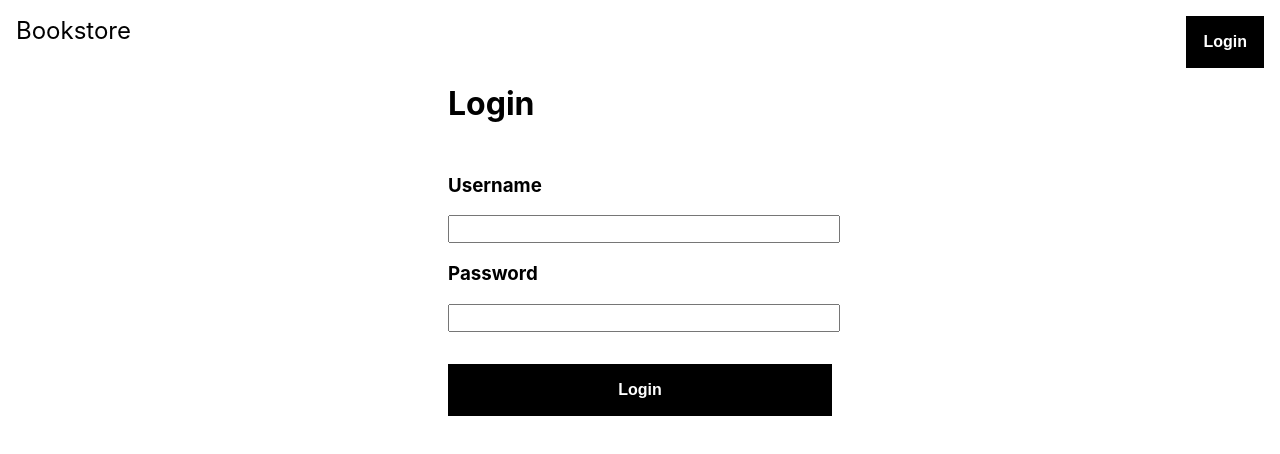
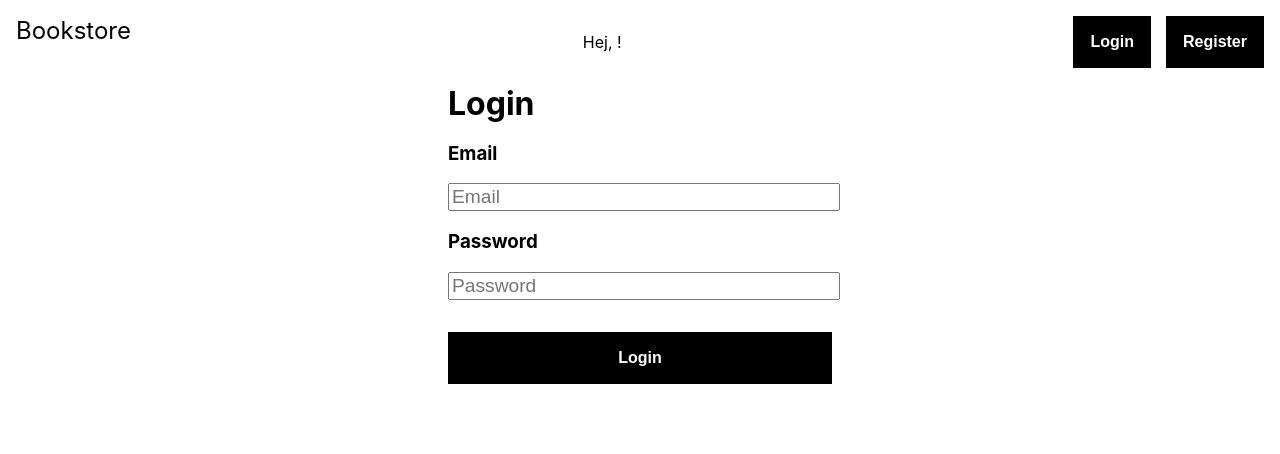
Before and after one commit to JAVAGBG22/book-client, a React (Create React App) app: page /login in a window 1280 px wide. Shown: the top 454 px of the page. Built offline with nearby package versions, Linux system fonts and the light colour scheme.

Commit message:
fixed register login

```diff
--- a/src/App.js
+++ b/src/App.js
@@ -1,6 +1,7 @@
 import "./App.css";
 import { BrowserRouter, Routes, Route } from "react-router-dom";
 import Landing from "./components/Landing";
+import Register from "./components/Register";
 import Login from "./components/Login";
 import BookPage from "./components/BookPage";
 import Header from "./components/Header";
@@ -11,6 +12,7 @@ function App() {
       <Header />
       <Routes>
         <Route path="/" element={<Landing />}></Route>
+        <Route path="/register" element={<Register />}></Route>
         <Route path="/login" element={<Login />}></Route>
         <Route path="/:pageId" element={<BookPage />}></Route>
       </Routes>
--- a/src/components/Header.js
+++ b/src/components/Header.js
@@ -1,13 +1,31 @@
 import { Link } from "react-router-dom";
+import { useState, useEffect } from "react";
 import "../styles/Header.css";
 
 const Header = () => {
+  const [name, setName] = useState("");
+
+  useEffect(() => {
+    getName();
+  }, []);
+
+  const getName = () => {
+    const userName = JSON.parse(localStorage.getItem("user"));
+    setName(userName);
+  };
+
   return (
     <header>
       <Link to="/">Bookstore</Link>
-      <Link to="/Login">
-        <button>Login</button>
-      </Link>
+      <p>Hej, {name}!</p>
+      <div>
+        <Link to="/login" style={{ marginRight: "15px" }}>
+          <button>Login</button>
+        </Link>
+        <Link to="/register">
+          <button>Register</button>
+        </Link>
+      </div>
     </header>
   );
 };
--- a/src/components/Login.js
+++ b/src/components/Login.js
@@ -1,47 +1,73 @@
-import { useState, useEffect } from "react";
+import { useState } from "react";
+import { useNavigate } from "react-router-dom";
+import axios from "axios";
 import "../styles/Login.css";
 
 const Login = () => {
-  const [user, setUser] = useState({
-    name: "",
-    email: "",
-    password: "",
-  });
+  const [email, setEmail] = useState("");
+  const [password, setPassword] = useState("");
 
-  const handleChange = (e) => {
-    const name = e.target.name;
-    const value = e.target.value;
-
-    setUser({ ...user, [name]: value });
-  };
+  const navigate = useNavigate();
 
   const checkEmail = (users) => {
-    const u = users.find((u) => u.email === user.email);
-    if (u.email === user.email) return user;
+    const user = users.find(
+      (user) => user.email === email && user.password === password
+    );
     console.log(user);
+    if (user.email === email && user.password === password) return user;
   };
 
   const handleSubmit = async (e) => {
     e.preventDefault();
-    console.log(user);
+
+    if (email === "" || password === "") {
+      alert("All fields are required!");
+    }
+
+    const user = await axios
+      .get(`${process.env.REACT_APP_API}user/all`)
+      .then((res) => checkEmail(res.data, email))
+      .catch((error) => {
+        console.log(error);
+      });
+
+    if (user.email === email && user.password === password) {
+      // om login success ska vi spara user i localstorage
+      localStorage.setItem("user", JSON.stringify(user.name));
+      navigate("/");
+    }
+    setEmail("");
+    setPassword("");
   };
-
-  useEffect(() => {});
 
   return (
     <div className="login-container">
+      <form>
         <h1>Login</h1>
         <div>
           <label>
-          <h3>Username</h3>
-          <input type="text" />
+            <h3>Email</h3>
+            <input
+              type="text"
+              placeholder="Email"
+              value={email}
+              onChange={(e) => setEmail(e.target.value)}
+            />
           </label>
           <label>
             <h3>Password</h3>
-          <input type="text" />
+            <input
+              type="password"
+              placeholder="Password"
+              value={password}
+              onChange={(e) => setPassword(e.target.value)}
+            />
           </label>
         </div>
-      <button>Login</button>
+      </form>
+      <button type="submit" onClick={handleSubmit}>
+        Login
+      </button>
     </div>
   );
 };
--- /dev/null
+++ b/src/components/Register.js
@@ -0,0 +1,76 @@
+import { useState } from "react";
+import axios from "axios";
+import "../styles/Login.css";
+
+const Register = () => {
+  const [user, setUser] = useState({
+    name: "",
+    email: "",
+    password: "",
+  });
+
+  const handleChange = (e) => {
+    const name = e.target.name;
+    const value = e.target.value;
+
+    setUser({ ...user, [name]: value });
+  };
+
+  const handleSubmit = async (e) => {
+    e.preventDefault();
+
+    axios
+      .post(`${process.env.REACT_APP_API}user/register`, user)
+      .then(alert("User created!"));
+
+    setUser({
+      name: "",
+      email: "",
+      password: "",
+    });
+  };
+  return (
+    <div className="login-container">
+      <form>
+        <h1>Register</h1>
+        <div>
+          <label>
+            <h3>Username</h3>
+            <input
+              type="text"
+              placeholder="Name"
+              name="name"
+              value={user.name}
+              onChange={handleChange}
+            />
+          </label>
+          <label>
+            <h3>Email</h3>
+            <input
+              type="text"
+              placeholder="Email"
+              name="email"
+              value={user.email}
+              onChange={handleChange}
+            />
+          </label>
+          <label>
+            <h3>Password</h3>
+            <input
+              type="password"
+              placeholder="Password"
+              name="password"
+              value={user.password}
+              onChange={handleChange}
+            />
+          </label>
+        </div>
+      </form>
+      <button type="submit" onClick={handleSubmit}>
+        Sign up
+      </button>
+    </div>
+  );
+};
+
+export default Register;
```
Lines whose indentation alone changed are shown as unchanged.
